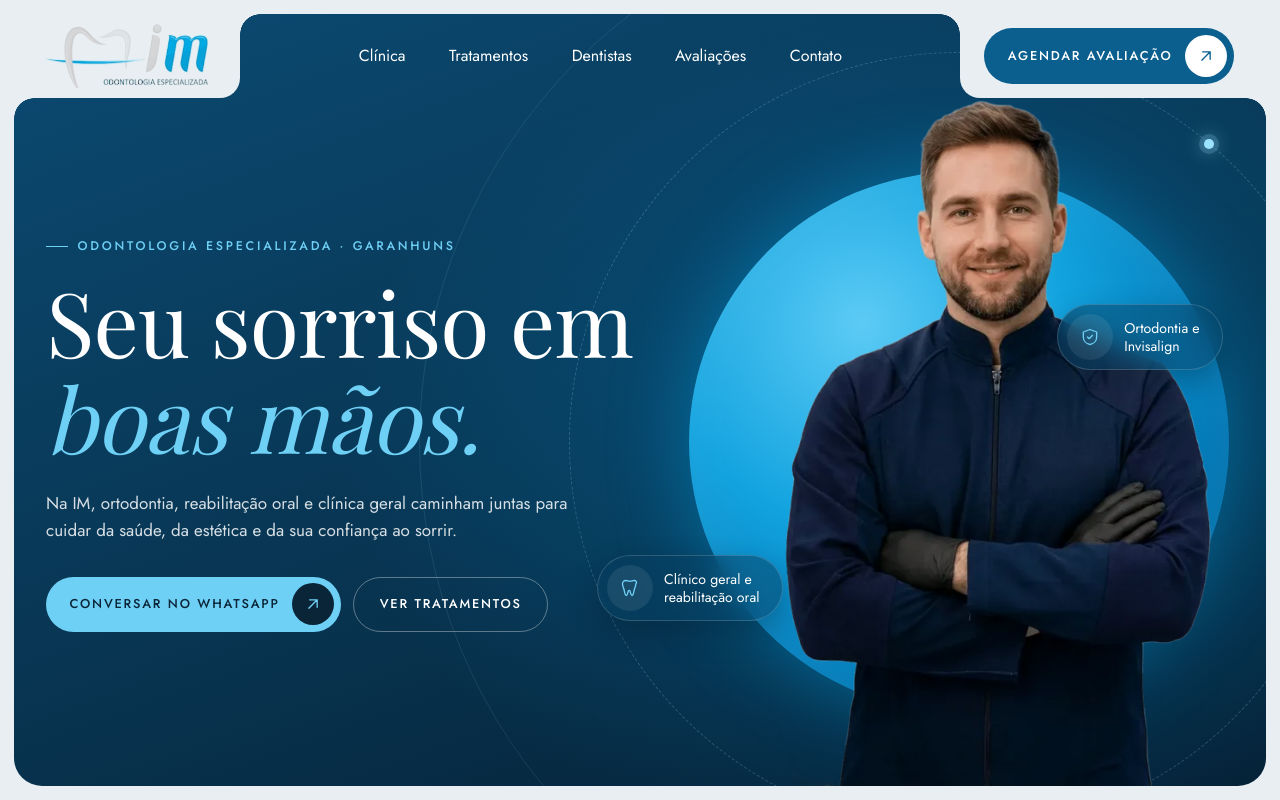
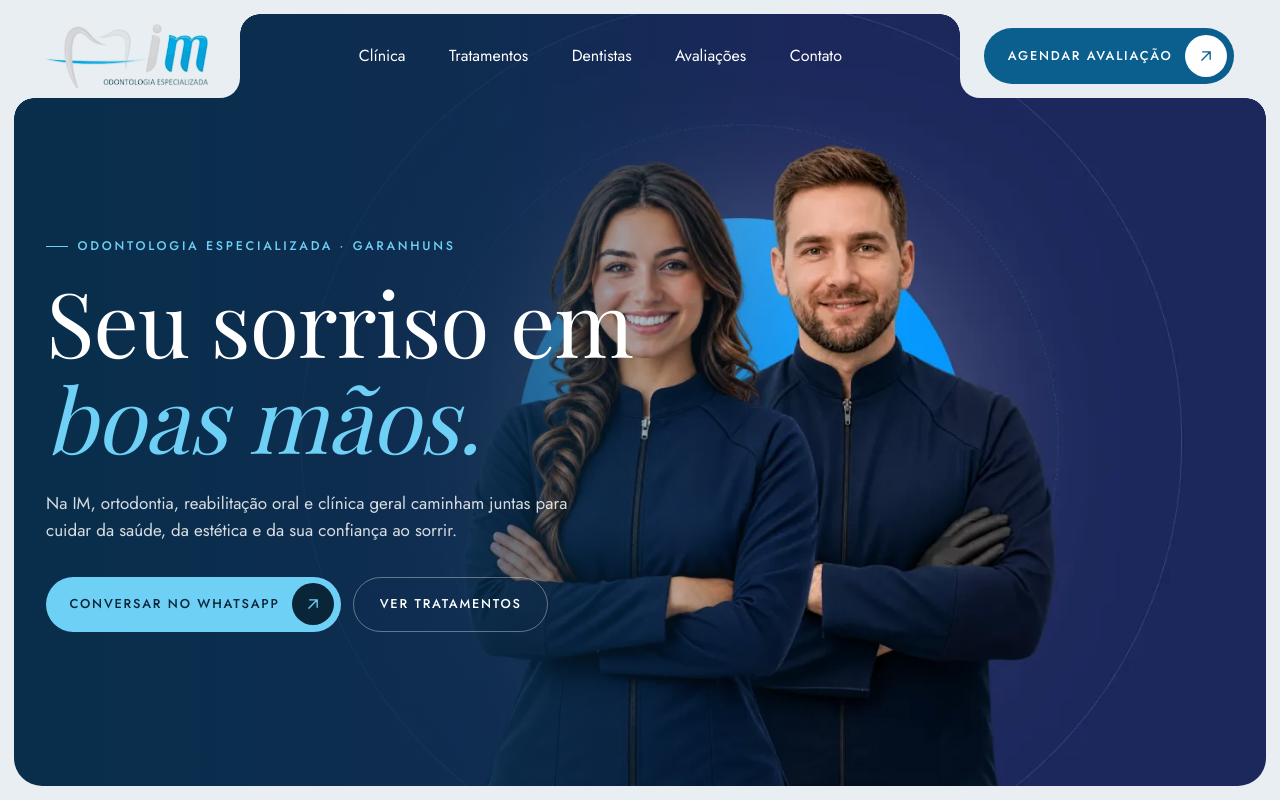
Before and after one commit to marioflaviosantos-cmd/doctorsmile, a plain HTML site: page index.html in a window 1280 px wide. Shown: the top 800 px of the page. Drawn offline with nearby package versions, Linux system fonts and the light colour scheme; a web font is replaced by a local one.

Commit message:
Troca a hero pela foto bg_hero e torna o banner responsivo
No desktop, a imagem inteira vira o fundo do banner, com sombra
à esquerda para o texto. No celular, a foto aparece em formato
vertical abaixo do texto, com versões de 600 e 1200 px.

Co-Authored-By: Claude Haiku 5.5 <noreply@anthropic.com>

```diff
--- a/index.html
+++ b/index.html
@@ -14,7 +14,7 @@
 <link rel="icon" href="/favicon.png?v=3" type="image/png">
 <link rel="apple-touch-icon" href="/apple-touch-icon.png?v=3">
 <link rel="preload" href="/fonts/jost-latin.woff2" as="font" type="font/woff2" crossorigin>
-<link rel="preload" as="image" href="/img/hero-im-1080.webp" imagesrcset="/img/hero-im-640.webp 640w, /img/hero-im-1080.webp 1080w" imagesizes="(min-width:960px) 600px, 92vw" fetchpriority="high">
+<link rel="preload" as="image" href="/img/hero-m-600.webp" imagesrcset="/img/hero-m-600.webp 600w, /img/hero-m-1200.webp 1200w" imagesizes="92vw" media="(max-width:959px)" fetchpriority="high">
 <link rel="preconnect" href="https://fonts.gstatic.com" crossorigin>
 <link rel="stylesheet" href="https://fonts.googleapis.com/css2?family=Playfair+Display:ital,wght@0,400;1,400&display=swap">
 <style>
@@ -102,7 +102,7 @@ p{margin:0}
 .palco-acoes .btn{width:100%;justify-content:space-between}
 .palco-acoes .btn-linha{justify-content:center}
 .retrato{position:relative;margin:var(--e3) auto 0;width:min(100%,420px);aspect-ratio:4/5}
-.retrato img{position:relative;z-index:2;width:100%;height:100%;object-fit:contain;object-position:center bottom}
+.retrato img{position:relative;z-index:2;width:100%;height:100%;object-fit:cover;object-position:center top;border-radius:var(--r2)}
 .orbita{position:absolute;z-index:0;left:50%;top:48%;width:0;height:0;pointer-events:none}
 .orbita>*{position:absolute;left:0;top:0;border-radius:50%;transform:translate(-50%,-50%)}
 .disco{width:min(86vw,340px);aspect-ratio:1;background:radial-gradient(circle at 32% 28%,#5CCBF5 0%,#12A3DF 38%,#0077B5 70%,#06608F 100%);box-shadow:0 0 80px rgba(0,160,225,.45),inset 0 0 60px rgba(255,255,255,.08)}
@@ -262,12 +262,13 @@ p{margin:0}
   .menu{display:flex;flex-direction:row;align-items:center;gap:clamp(2.5rem,3.4vw,4rem);position:static;padding:0;background:none;box-shadow:none}
   .menu a{border:0;padding:.4rem 0;font-size:1rem}
   .menu .menu-cta{display:none}
-  .palco-grade{flex:1;width:min(100% - 4rem,1280px);margin:0 auto;padding:var(--aba) 0 0;grid-template-columns:1.05fr .95fr;gap:var(--e4)}
+  .palco{background-image:linear-gradient(90deg,rgba(7,47,74,.94) 0%,rgba(7,47,74,.62) 38%,rgba(7,47,74,0) 64%),url(/img/hero-bg-1920.webp);background-size:cover;background-position:center right}
+  .palco-grade{flex:1;width:min(100% - 4rem,1280px);margin:0 auto;padding:var(--aba) 0 0;grid-template-columns:minmax(0,1fr);gap:var(--e4)}
   .palco-acoes{display:flex;flex-wrap:wrap;max-width:none}
   .palco-acoes .btn{width:auto}
   .palco-acoes .btn-linha{padding:.35rem 1.6rem}
   .palco-texto{align-self:center;padding:var(--e5) 0 var(--e6)}
-  .retrato{margin:0;width:100%;height:100%;aspect-ratio:auto;align-self:end;min-height:560px}
+  .retrato{display:none}
   .orbita{top:50%}
   .disco{width:540px}
   .anel-1{width:780px}
@@ -339,7 +340,7 @@ h1 em,h2 em,.palco h1 em{font-style:italic}
       </div>
       <figure class="retrato">
         <div class="orbita" aria-hidden="true"><span class="anel anel-2"></span><span class="anel anel-1"></span><span class="disco"></span><span class="ponto"></span></div>
-        <img fetchpriority="high" srcset="/img/hero-im-640.webp 640w, /img/hero-im-1080.webp 1080w" sizes="(min-width:960px) 600px, 92vw" height="1350" width="1080" src="/img/hero-im-1080.webp" alt="Dentista de jaleco azul-marinho e braços cruzados">
+        <img fetchpriority="high" srcset="/img/hero-m-600.webp 600w, /img/hero-m-1200.webp 1200w" sizes="92vw" height="1100" width="600" src="/img/hero-m-600.webp" alt="Equipe da IM Odontologia Especializada de braços cruzados">
         <span class="selo-vidro selo-a"><span class="ico-wrap"><svg class="ico" viewBox="0 0 24 24"><path d="M12 3 4 6v6c0 4.5 3.4 8.2 8 9 4.6-.8 8-4.5 8-9V6l-8-3Z"/><path d="m9 12 2 2 4-4"/></svg></span><span>Ortodontia e<br>Invisalign</span></span>
         <span class="selo-vidro selo-b"><span class="ico-wrap"><svg class="ico" viewBox="0 0 24 24"><path d="M7 3c-2.2 0-4 1.8-4 4.2 0 3 1.4 4.6 2 7.3.5 2.4.9 6.5 2.6 6.5 1.6 0 1.6-3.5 2.4-5.4.4-.9 1.6-.9 2 0 .8 1.9.8 5.4 2.4 5.4 1.7 0 2.1-4.1 2.6-6.5.6-2.7 2-4.3 2-7.3C21 4.8 19.2 3 17 3c-1.9 0-3 1-5 1S8.9 3 7 3Z"/></svg></span><span>Clínico geral e<br>reabilitação oral</span></span>
       </figure>
```
Also changed, not shown: img/hero-bg-1920.webp (added), img/hero-m-1200.webp (added), img/hero-m-600.webp (added).
